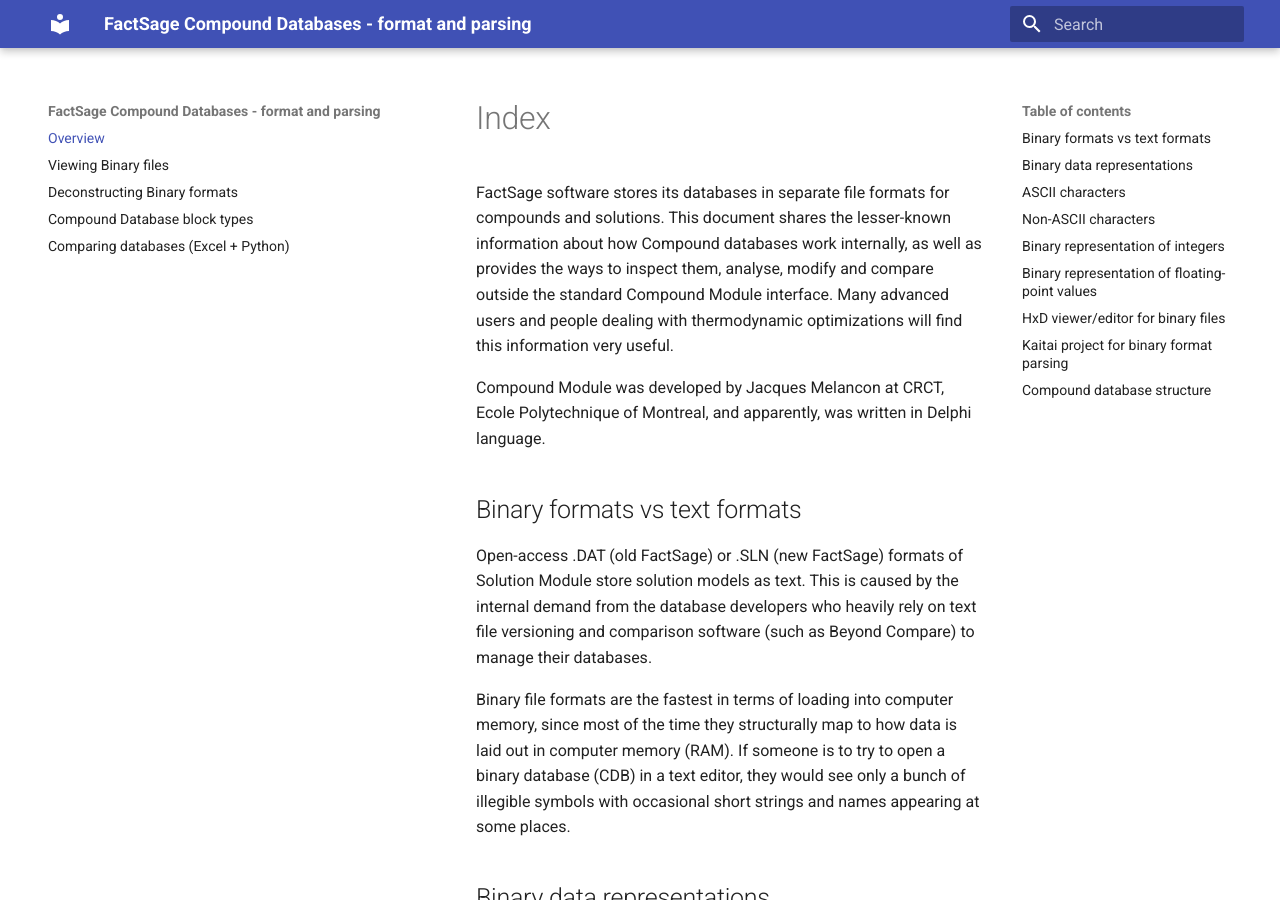
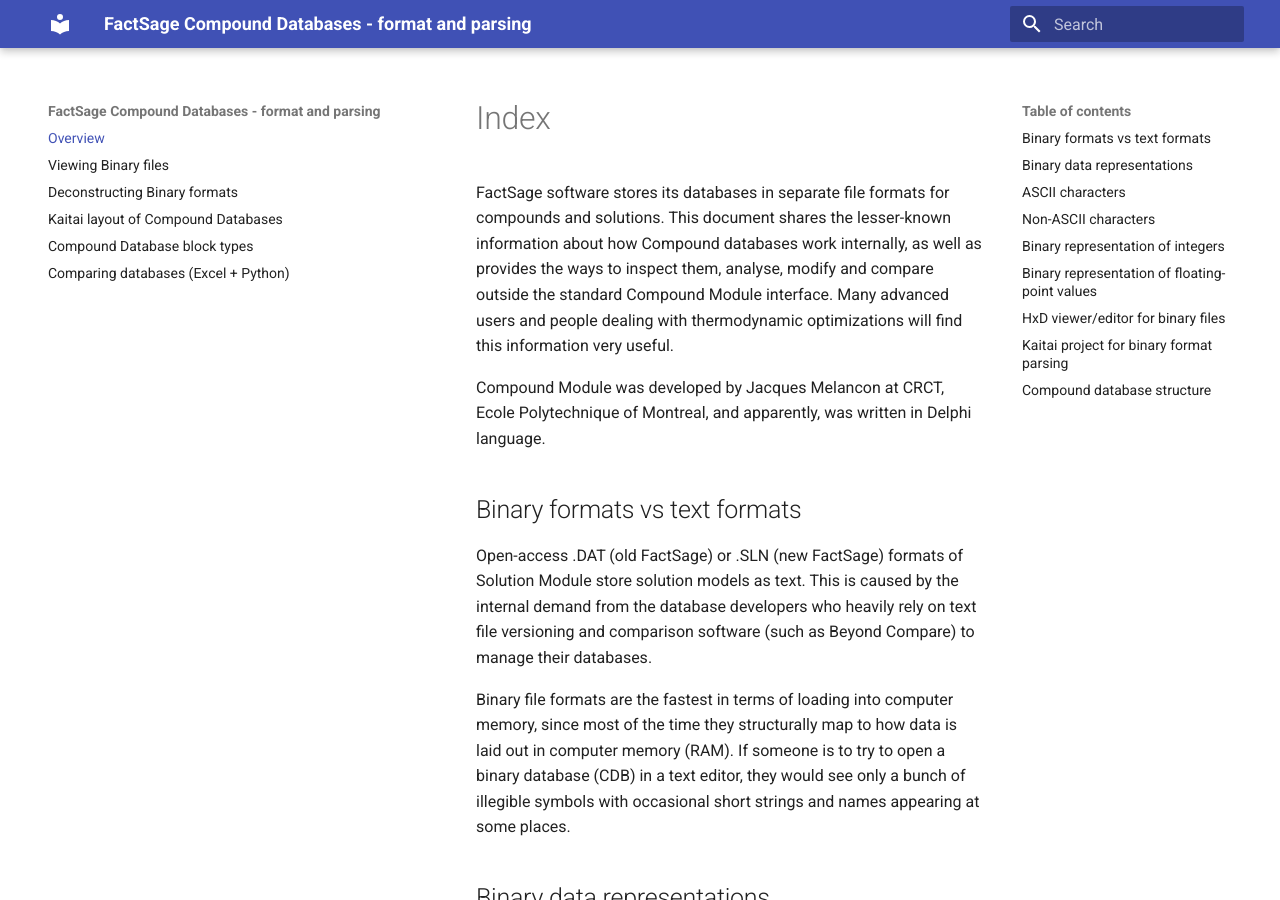
Before and after one commit to evnekdev/factsage-compound-docs, an MkDocs documentation site: the page built from docs/index.md, in a window 1280 px wide and 900 px high. Built offline with MkDocs 1.6.1 and Material for MkDocs 9.7.7, drawn with Linux system fonts in a browser that asks for light colours.

Commit message:
more stubs

```diff
--- a/mkdocs.yml
+++ b/mkdocs.yml
@@ -13,5 +13,6 @@
   - Overview : index.md
   - Viewing Binary files : binary-viewing.md
   - Deconstructing Binary formats : binary-deconstruction.md
+  - Kaitai layout of Compound Databases : kaitai.md
   - Compound Database block types : block-types.md
   - Comparing databases (Excel + Python) : database-compare.md
```
Also changed, not shown: docs/kaitai.md (added, +1 -0 lines).
